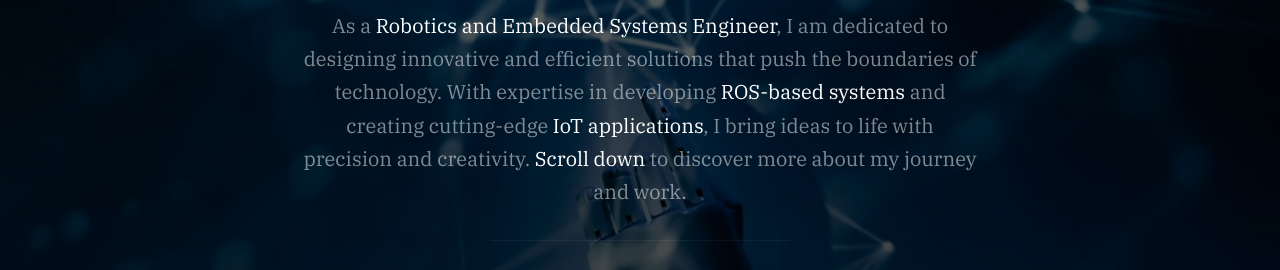
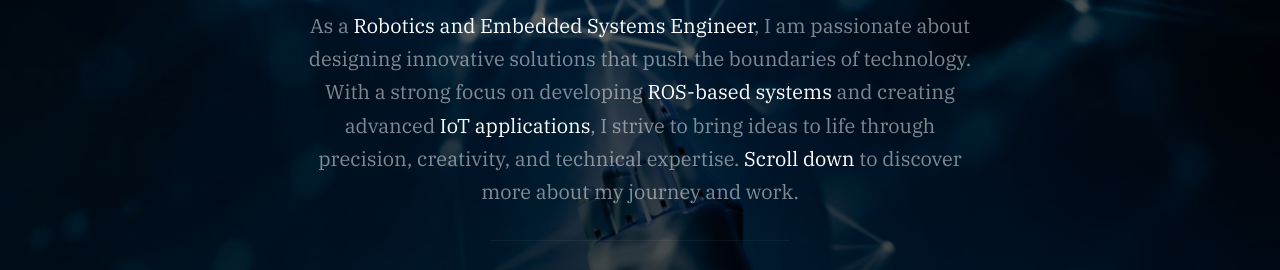
Before and after one commit to hardikgossain/hardikgossain.github.io, a plain HTML site: page index.html in a window 1280 px wide. Shown: the part 319-589 px from the top of the page. Drawn offline with nearby package versions, Linux system fonts and the light colour scheme.

Commit message:
changes intro

```diff
--- a/index.html
+++ b/index.html
@@ -131,11 +131,11 @@
 
             <h3>
               As a <span>Robotics and Embedded Systems Engineer</span>, I am
-              dedicated to designing innovative and efficient solutions that
-              push the boundaries of technology. With expertise in developing
-              <span>ROS-based systems</span> and creating cutting-edge
-              <span>IoT applications</span>, I bring ideas to life with
-              precision and creativity.
+              passionate about designing innovative solutions that push the
+              boundaries of technology. With a strong focus on developing
+              <span>ROS-based systems</span> and creating advanced
+              <span>IoT applications</span>, I strive to bring ideas to life
+              through precision, creativity, and technical expertise.
               <a class="smoothscroll" href="#about">Scroll down</a> to discover
               more about my journey and work.
             </h3>
@@ -206,7 +206,6 @@
             boundaries of what robotics can achieve. Thank you for visiting my
             website – I look forward to connecting!
           </p>
-
 
           <div class="row s-about__content-bottom">
             <div class="column w-1000-stack">
```
